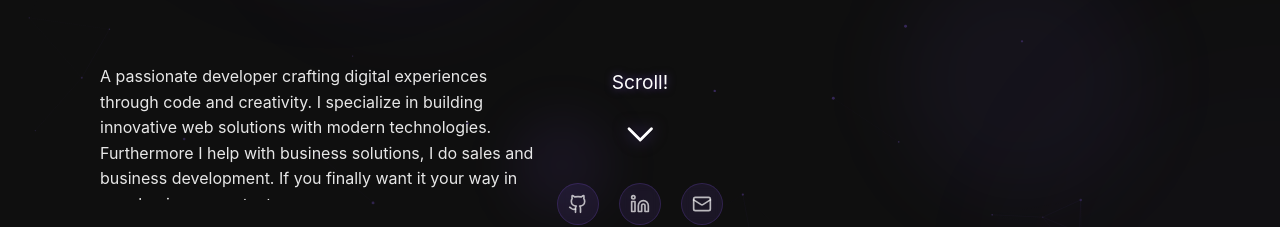
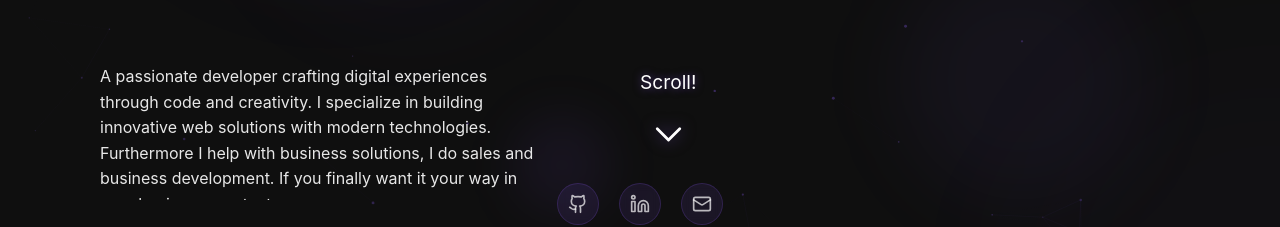
Before and after one commit to keremcmp/react-portfolio, a React (Create React App) app: page / in a window 1280 px wide. Shown: the part 525-752 px from the top of the page. Built offline with nearby package versions, Linux system fonts and the light colour scheme.

Commit message:
nineth commit

```diff
--- a/src/pages/Home.js
+++ b/src/pages/Home.js
@@ -20,14 +20,14 @@ const ScrollIndicator = styled(motion.div)`
   position: fixed;
   bottom: 120px;
   left: 50%;
- transform: translateX(-50%);
+  transform: translate(-50%, ${props => props.isVisible ? 0 : '20px'});
   z-index: 10;
   display: flex;
   flex-direction: column;
   align-items: center;
   gap: 12px;
   opacity: ${props => props.isVisible ? 1 : 0};
- transition: opacity 0.3s ease;
+  transition: all 0.5s ease;
   pointer-events: none;
 
   svg {
@@ -36,6 +36,9 @@ const ScrollIndicator = styled(motion.div)`
     filter: drop-shadow(0 0 8px rgba(139, 92, 246, 0.5));
   }
 `;
+
+
+
 
 const ScrollText = styled(motion.span)`
  color: white;
@@ -439,12 +442,22 @@ const Home = () => {
             </ButtonContainer>
           </Content>
 
-          <ScrollIndicator isVisible={showScroll}>
+          <ScrollIndicator
+            isVisible={showScroll}
+            initial={{ opacity: 1, y: 0 }}
+            animate={{
+              opacity: showScroll ? 1 : 0,
+              y: showScroll ? 0 : 20
+            }}
+            transition={{ duration: 0.5 }}
+          >
             <ScrollText>Scroll!</ScrollText>
-
             <motion.div
               animate={{ y: [0, 10, 0] }}
-              transition={{ repeat: 4, duration: 1.5 }}
+              transition={{
+                repeat: showScroll ? Infinity : 0,
+                duration: 1.5
+              }}
             >
               <ChevronDown size={45} color="white" strokeWidth={1.5} />
             </motion.div>
```
Lines whose indentation alone changed are shown as unchanged.
